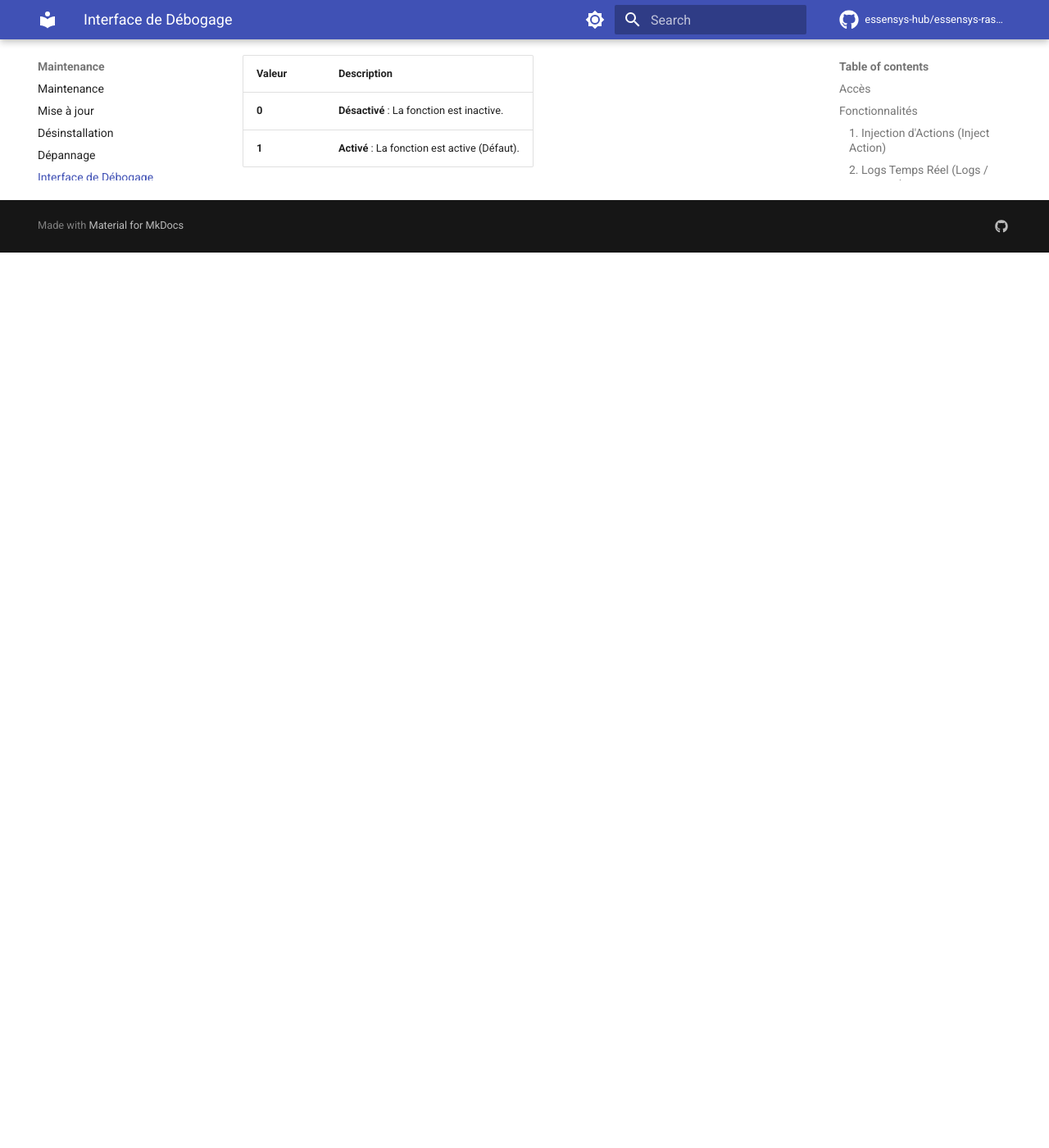
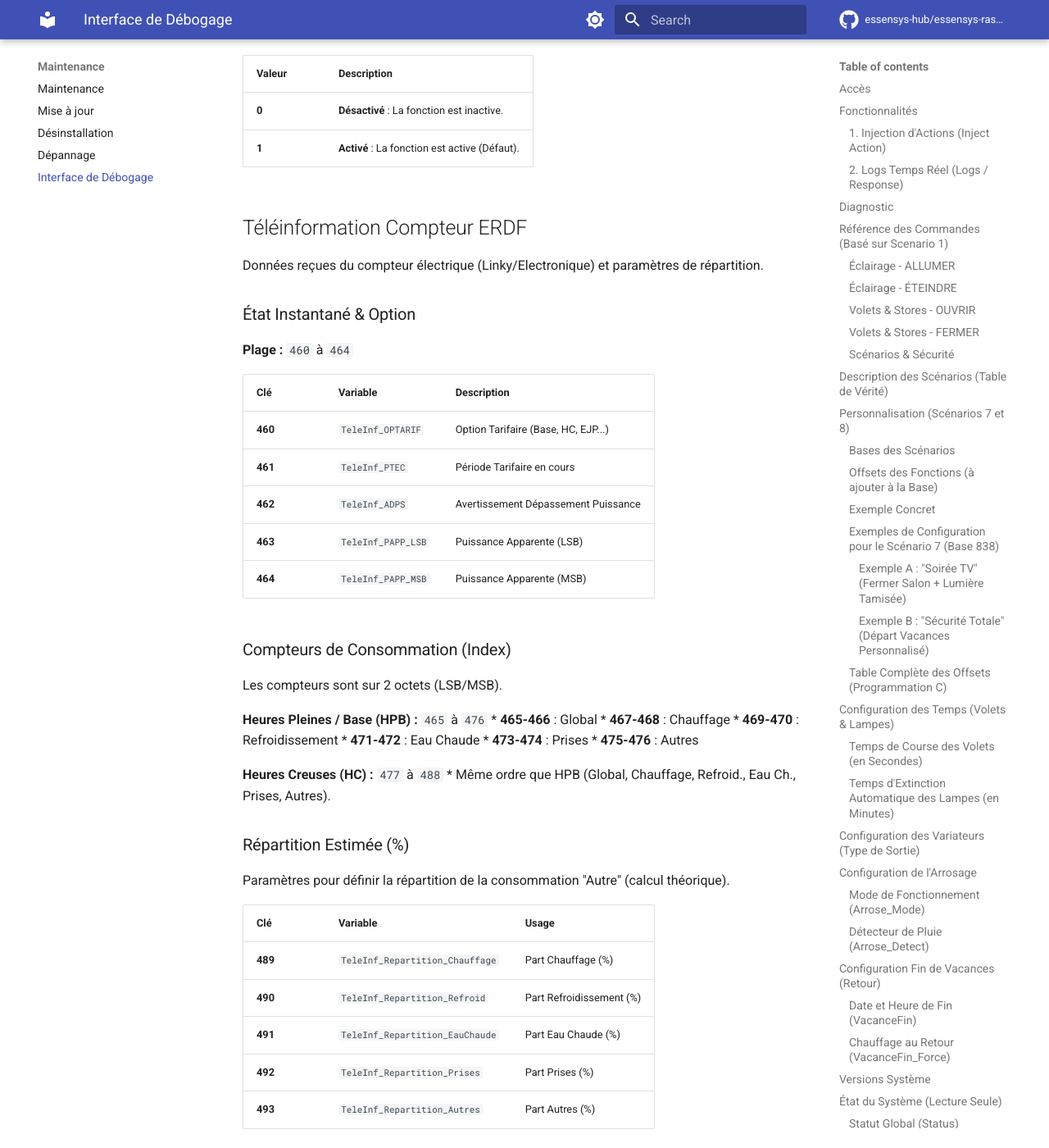
Before and after one commit to essensys-hub/essensys-raspberry-install, an MkDocs documentation site: the page built from docs/maintenance/debug.md, in a window 1280 px wide and 1400 px high, scrolled down 17018 px. Shown: the whole window at 82% size. Built offline with MkDocs 1.6.1 and Material for MkDocs 9.7.7, drawn with Linux system fonts in a browser that asks for light colours; comment, search, counter and statistics services are not loaded; the version menu is left out; before the commit the page ends 17326 px from its top, so only the background shows below that.

Commit message:
Add teleinformation configuration guide (ERDF Meter)

```diff
--- a/docs/maintenance/debug.md
+++ b/docs/maintenance/debug.md
@@ -443,3 +443,43 @@ Permet d'activer ou désactiver la fonction de délestage (coupure automatique d
 | :--- | :--- |
 | **0** | **Désactivé** : La fonction est inactive. |
 | **1** | **Activé** : La fonction est active (Défaut). |
+
+## Téléinformation Compteur ERDF
+
+Données reçues du compteur électrique (Linky/Electronique) et paramètres de répartition.
+
+### État Instantané & Option
+**Plage :** `460` à `464`
+
+| Clé | Variable | Description |
+| :--- | :--- | :--- |
+| **460** | `TeleInf_OPTARIF` | Option Tarifaire (Base, HC, EJP...) |
+| **461** | `TeleInf_PTEC` | Période Tarifaire en cours |
+| **462** | `TeleInf_ADPS` | Avertissement Dépassement Puissance |
+| **463** | `TeleInf_PAPP_LSB` | Puissance Apparente (LSB) |
+| **464** | `TeleInf_PAPP_MSB` | Puissance Apparente (MSB) |
+
+### Compteurs de Consommation (Index)
+Les compteurs sont sur 2 octets (LSB/MSB).
+
+**Heures Pleines / Base (HPB) :** `465` à `476`
+*   **465-466** : Global
+*   **467-468** : Chauffage
+*   **469-470** : Refroidissement
+*   **471-472** : Eau Chaude
+*   **473-474** : Prises
+*   **475-476** : Autres
+
+**Heures Creuses (HC) :** `477` à `488`
+*   Même ordre que HPB (Global, Chauffage, Refroid., Eau Ch., Prises, Autres).
+
+### Répartition Estimée (%)
+Paramètres pour définir la répartition de la consommation "Autre" (calcul théorique).
+
+| Clé | Variable | Usage |
+| :--- | :--- | :--- |
+| **489** | `TeleInf_Repartition_Chauffage` | Part Chauffage (%) |
+| **490** | `TeleInf_Repartition_Refroid` | Part Refroidissement (%) |
+| **491** | `TeleInf_Repartition_EauChaude` | Part Eau Chaude (%) |
+| **492** | `TeleInf_Repartition_Prises` | Part Prises (%) |
+| **493** | `TeleInf_Repartition_Autres` | Part Autres (%) |
```
